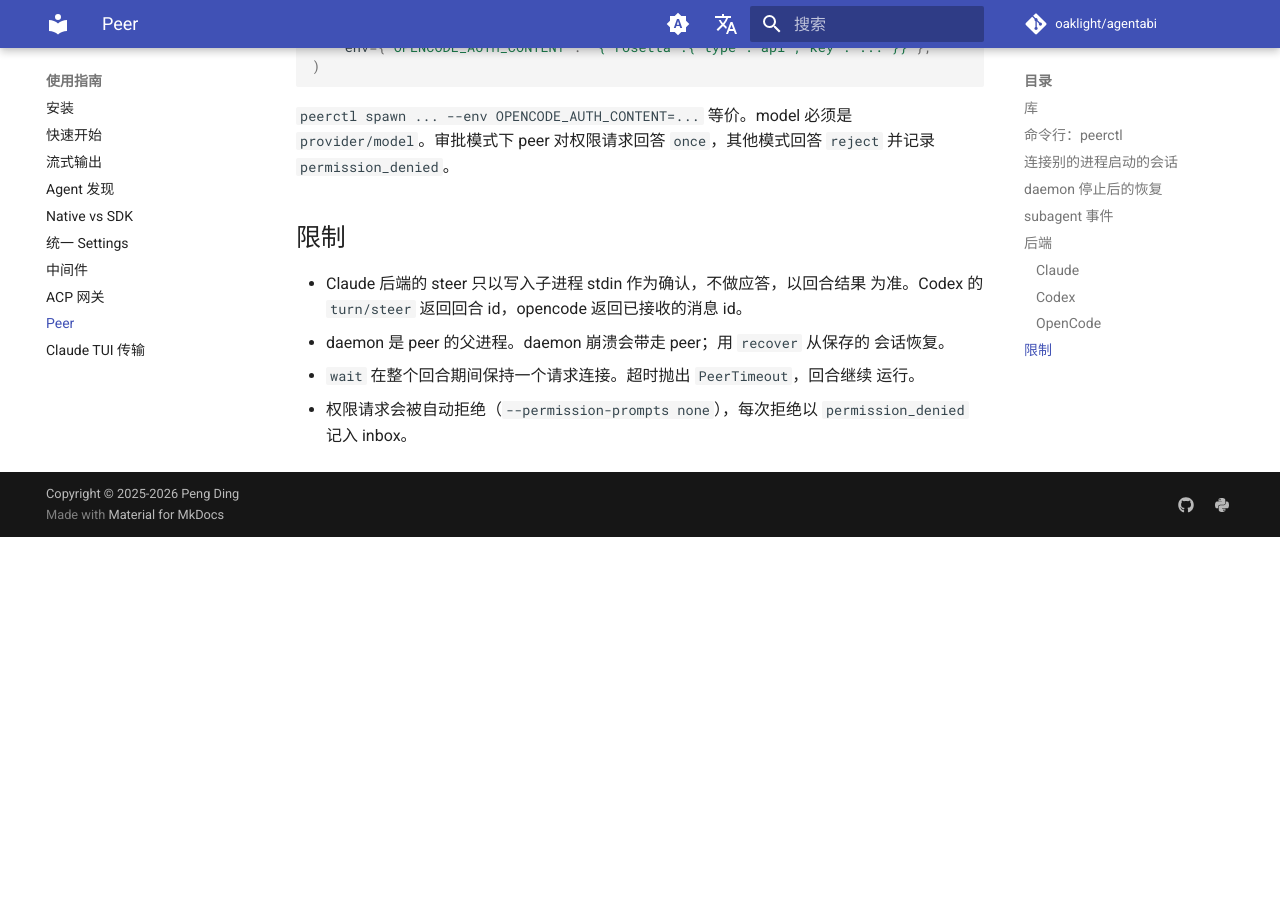
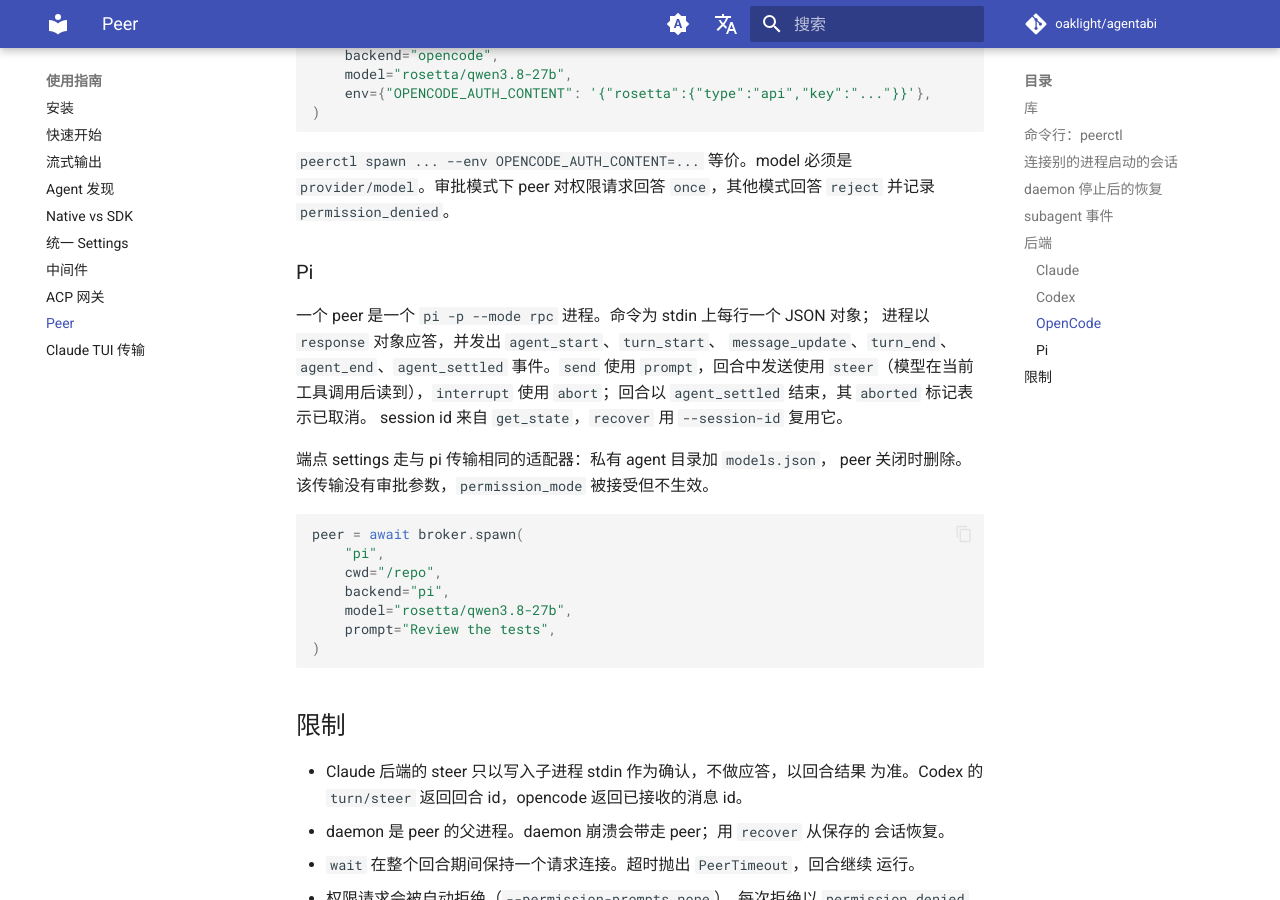
Before and after one commit to Oaklight/agentabi, an MkDocs documentation site: the page built from docs/usage/peers.md, in a window 1280 px wide and 900 px high, scrolled down 5091 px. Built offline with MkDocs 1.6.1 and Material for MkDocs 9.7.7, drawn with Linux system fonts in a browser that asks for light colours; comment, search, counter and statistics services are not loaded; before the commit the page ends 5628 px from its top, so only the background shows below that; some of the changed text lies outside the part shown.

Commit message:
docs: add the Pi peer backend
Peer 指南新增 pi 行、RPC 命令与事件面、settings 路径与 abort 语义。
更新日志记录该后端。

Part of #99.

````diff
--- a/docs/usage/peers.md
+++ b/docs/usage/peers.md
@@ -18,6 +18,7 @@
 | `claude`（默认） | `claude --print --input-format stream-json` | stdin 上的第二条 user 消息 | control request |
 | `codex` | `codex app-server --listen stdio://` | `turn/steer` | `turn/interrupt` |
 | `opencode` | `opencode serve`（V2 HTTP/SSE） | 带 `delivery: "steer"` 的第二条 prompt | `/api/session/{id}/interrupt` |
+| `pi` | `pi --mode rpc`（NDJSON） | `{"type":"steer"}` | `{"type":"abort"}` |
 
 两种后端的 peer API 与 `peerctl` 用法一致，差异见下文“后端”一节。
 
@@ -223,6 +224,28 @@ peer = await broker.spawn(
 `provider/model`。审批模式下 peer 对权限请求回答 `once`，其他模式回答
 `reject` 并记录 `permission_denied`。
 
+### Pi
+
+一个 peer 是一个 `pi -p --mode rpc` 进程。命令为 stdin 上每行一个 JSON 对象；
+进程以 `response` 对象应答，并发出 `agent_start`、`turn_start`、
+`message_update`、`turn_end`、`agent_end`、`agent_settled` 事件。`send` 使用
+`prompt`，回合中发送使用 `steer`（模型在当前工具调用后读到），`interrupt`
+使用 `abort`；回合以 `agent_settled` 结束，其 `aborted` 标记表示已取消。
+session id 来自 `get_state`，`recover` 用 `--session-id` 复用它。
+
+端点 settings 走与 pi 传输相同的适配器：私有 agent 目录加 `models.json`，
+peer 关闭时删除。该传输没有审批参数，`permission_mode` 被接受但不生效。
+
+```python
+peer = await broker.spawn(
+    "pi",
+    cwd="/repo",
+    backend="pi",
+    model="rosetta/qwen3.8-27b",
+    prompt="Review the tests",
+)
+```
+
 ## 限制
 
 - Claude 后端的 steer 只以写入子进程 stdin 作为确认，不做应答，以回合结果
````
Also changed, not shown: docs/changelog.md (+1 -0 lines).
